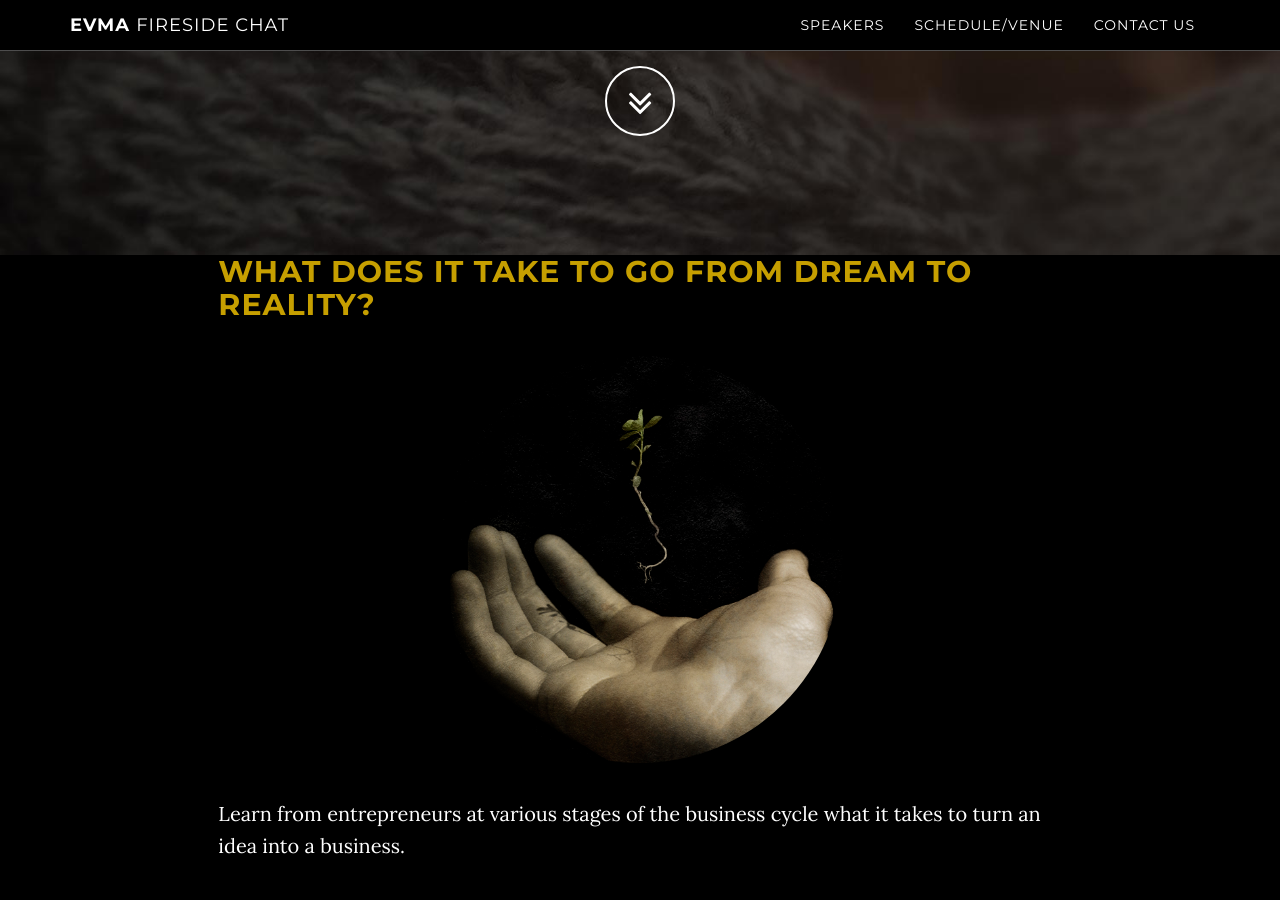
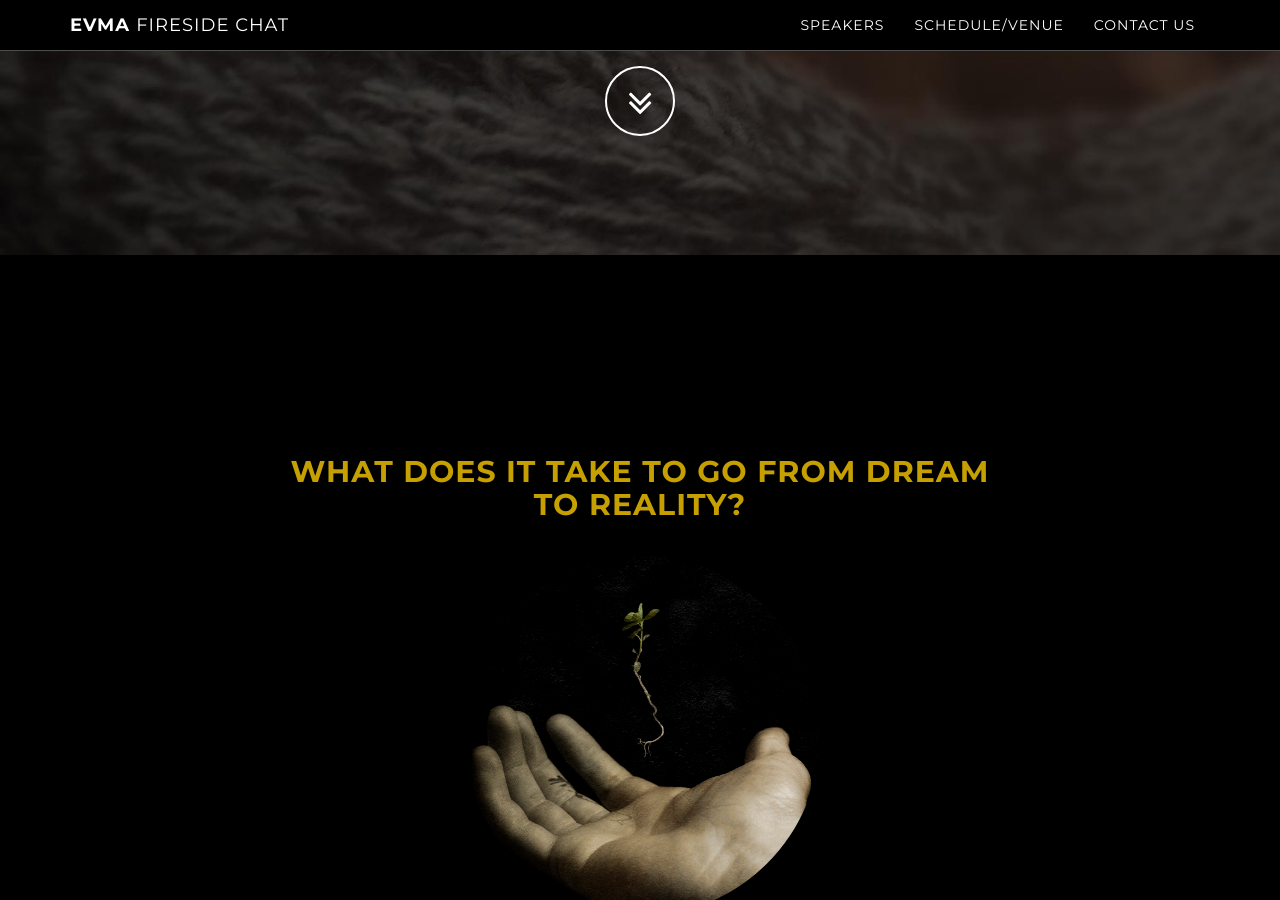
Before and after one commit to miken/firesidechat, a Jekyll site: the page built from index.html, in a window 1280 px wide and 900 px high, scrolled down 645 px. Built offline with Jekyll 4.4.1, drawn with Linux system fonts in a browser that asks for light colours.

Commit message:
Debug 02

```diff
--- a/_includes/about.html
+++ b/_includes/about.html
@@ -1,5 +1,5 @@
     <!-- About Section -->
-<section id="about" class="">
+    <section id="about" class="container content-section text-center">
         <div class="row">
             <div class="col-lg-8 col-lg-offset-2">
                 <h2>What does it take to go from dream to reality?</h2>
--- a/_includes/nav.html
+++ b/_includes/nav.html
@@ -13,10 +13,12 @@
             <!-- Collect the nav links, forms, and other content for toggling -->
             <div class="collapse navbar-collapse navbar-right navbar-main-collapse">
                 <ul class="nav navbar-nav">
+                    {% comment %}
                     <!-- Hidden li included to remove active class from about link when scrolled up past about section -->
                     <li class="hidden">
                         <a href="#page-top"></a>
                     </li>
+                    {% endcomment %}
                     <li>
                         <a class="page-scroll" href="#speakers">Speakers</a>
                     </li>
```
Lines whose indentation alone changed are shown as unchanged.
